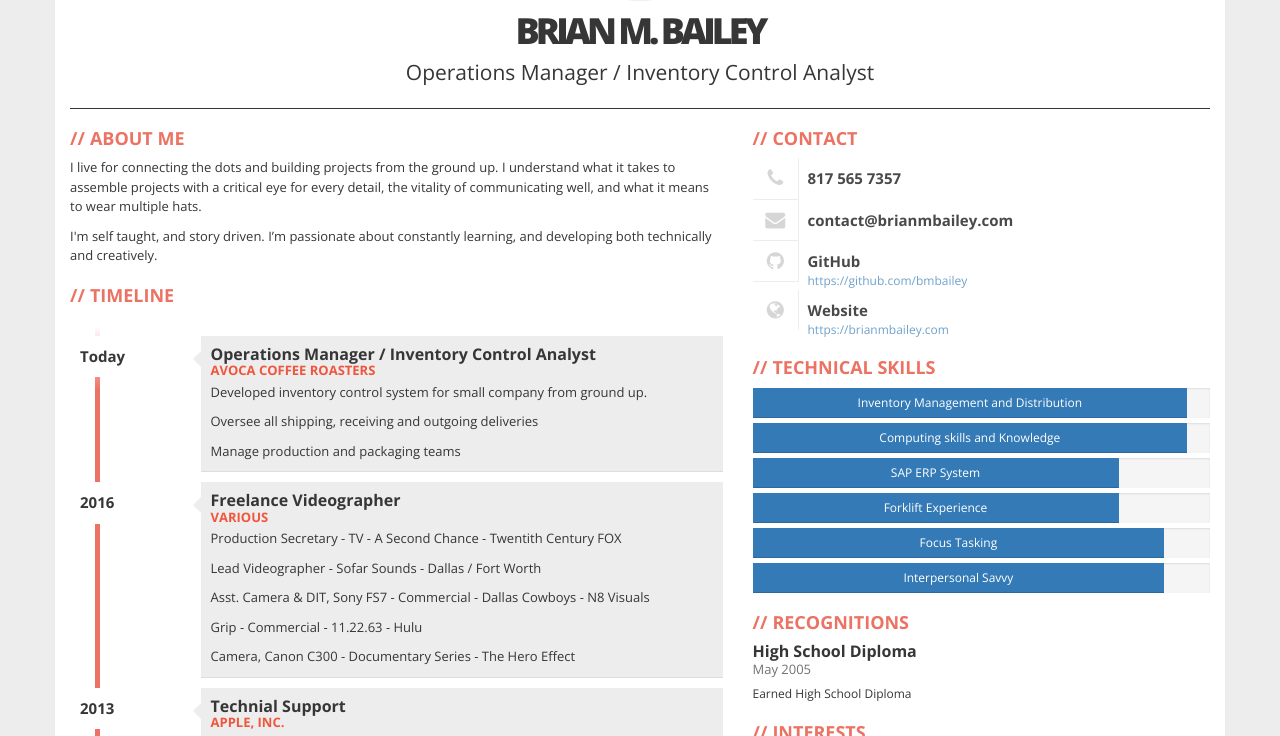
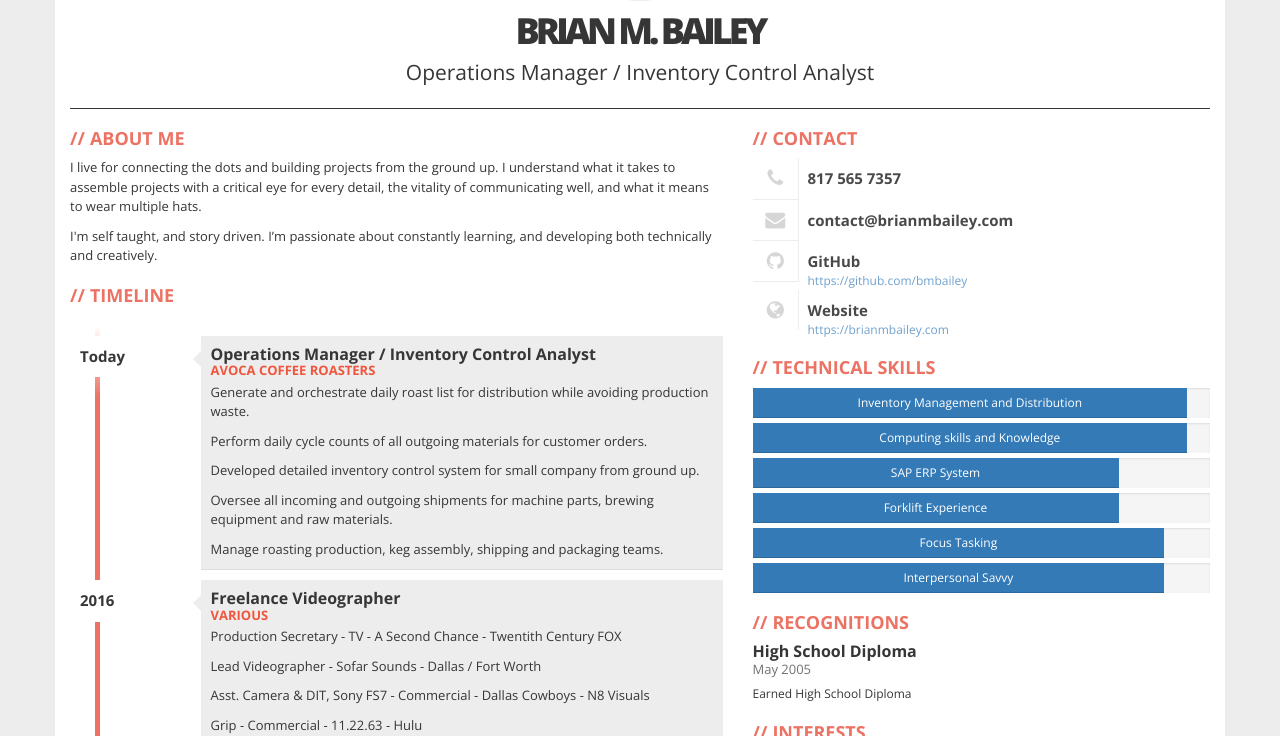
Before and after one commit to Bmbailey/Resume, a Jekyll site: the page built from index.html, in a window 1280 px wide and 900 px high, cut to the strip 164-900 px from the top of the window. Built offline with Jekyll 4.4.1, drawn with Linux system fonts in a browser that asks for light colours; nearby versions of some CDN libraries.

Commit message:
Major updates to Avoca experience

```diff
--- a/_data/timeline.yml
+++ b/_data/timeline.yml
@@ -2,9 +2,11 @@
   company: Avoca Coffee Roasters
   year: Today
   description:
-    - Developed inventory control system for small company from ground up.
-    - Oversee all shipping, receiving and outgoing deliveries
-    - Manage production and packaging teams
+    - Generate and orchestrate daily roast list for distribution while avoiding production waste.
+    - Perform daily cycle counts of all outgoing materials for customer orders.
+    - Developed detailed inventory control system for small company from ground up.
+    - Oversee all incoming and outgoing shipments for machine parts, brewing equipment and raw materials.
+    - Manage roasting production, keg assembly, shipping and packaging teams.
 
 - title: Freelance Videographer
   company: Various
```
